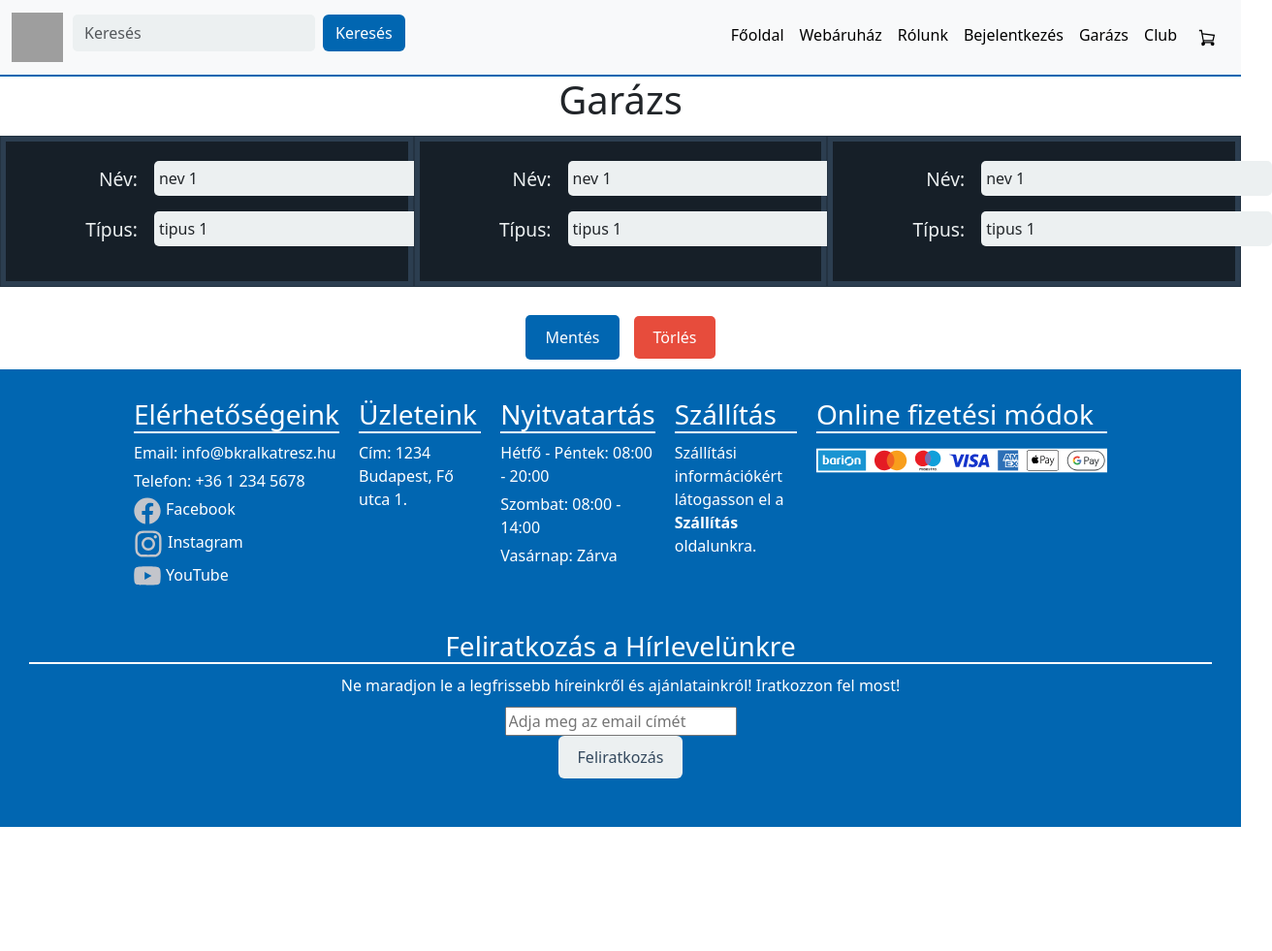
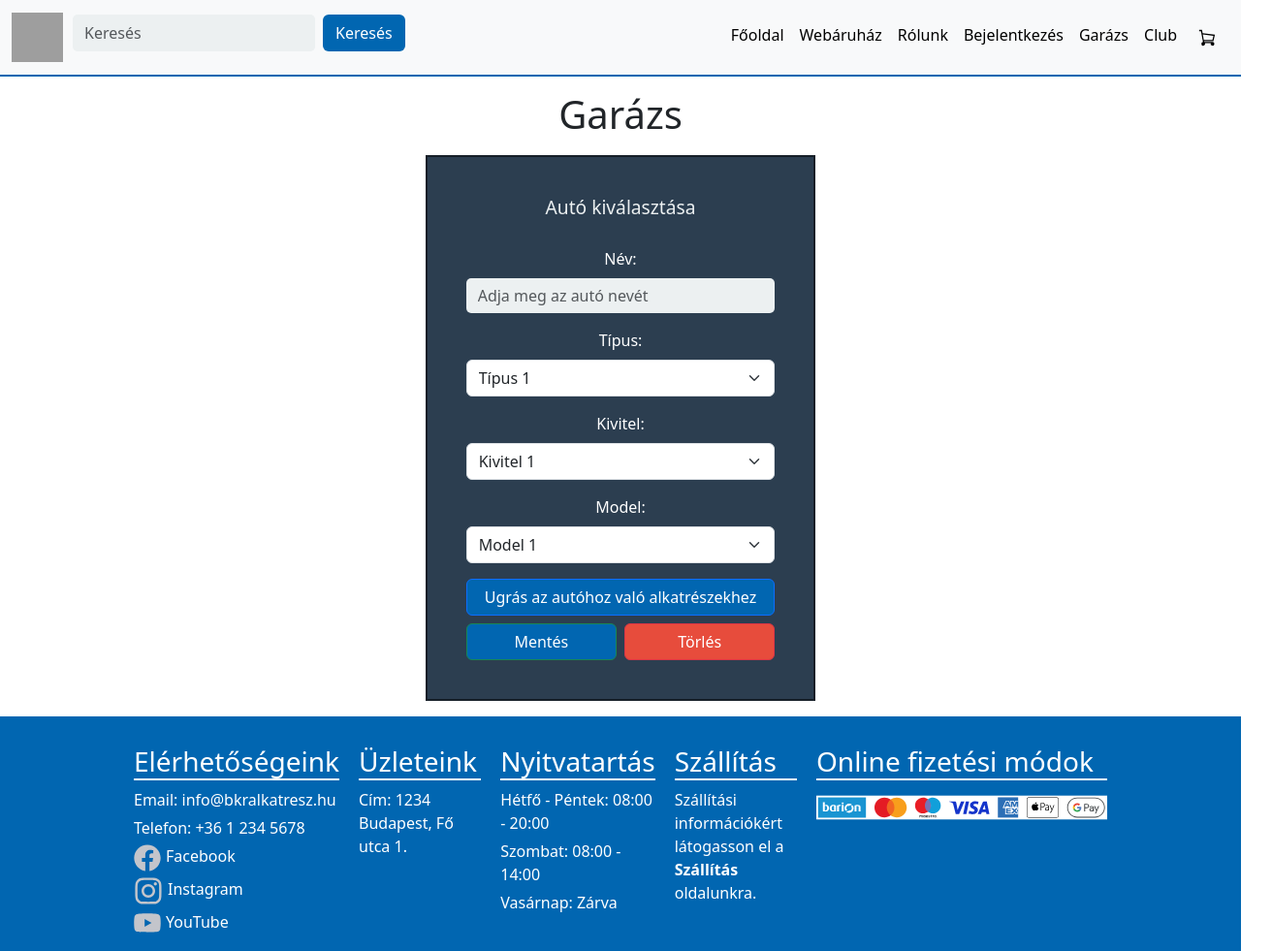
Before and after one commit to benedekkrisztian/BKR-Alkatresz, a plain HTML site: page Kliens/garage.html in a window 1280 px wide. Shown: the top 981 px of the page at 97% size, 1312 px wide, since content can reach past the window. Before the commit the page ends 853 px from the top, so only its background shows below. Drawn offline with nearby package versions, Linux system fonts and the light colour scheme; grey boxes are pictures that could not be loaded.

Commit message:
Garázs + reszponzív 2

```diff
--- a/Kliens/garage.html
+++ b/Kliens/garage.html
@@ -3,11 +3,11 @@
 
 <head>
     <meta charset="UTF-8">
-    <meta nev="viewport" content="width=device-width, initial-scale=1.0">
+    <meta name="viewport" content="width=device-width, initial-scale=1.0">
     <link href="https://cdn.jsdelivr.net/npm/bootstrap@5.3.3/dist/css/bootstrap.min.css" rel="stylesheet"
         integrity="sha384-QWTKZyjpPEjISv5WaRU9OFeRpok6YctnYmDr5pNlyT2bRjXh0JMhjY6hW+ALEwIH" crossorigin="anonymous">
-    <link rel="stylesheet" href="style.css" tipus="text/css">
-    <link rel="icon" tipus="image/x-icon" href="images/logo.png">
+    <link rel="stylesheet" href="style.css" type="text/css">
+    <link rel="icon" type="image/x-icon" href="images/logo.png">
     <title>BKR Alkatrész</title>
 </head>
 
@@ -17,15 +17,15 @@
             <div class="container-fluid">
                 <a class="navbar-brand" href="homepage.html"><img src="images/logo.png" alt="Logó" width="53"
                         height="51"></a>
-                <button class="navbar-toggler" tipus="button" data-bs-toggle="collapse"
+                <button class="navbar-toggler" type="button" data-bs-toggle="collapse"
                     data-bs-target="#navbarSupportedContent" aria-controls="navbarSupportedContent"
                     aria-expanded="false" aria-label="Toggle navigation">
                     <span class="navbar-toggler-icon"></span>
                 </button>
                 <div class="collapse navbar-collapse" id="navbarSupportedContent">
                     <form class="d-flex" role="search">
-                        <input class="form-control me-2" tipus="search" placeholder="Keresés" aria-label="search">
-                        <button class="btn" tipus="submit">Keresés</button>
+                        <input class="form-control me-2" type="search" placeholder="Keresés" aria-label="search">
+                        <button class="btn" type="submit">Keresés</button>
                     </form>
                     <ul class="navbar-nav ms-auto mb-2 mb-lg-0">
                         <li class="nav-item">
@@ -57,111 +57,51 @@
         </nav>
     </header>
 
-    <main>
+    <main class="d-flex flex-column align-items-center">
         <h1 class="garage_h1">Garázs</h1>
-        <div class="container-fluid mt-0">
-            <div class="row">
-                <div class="col-md-4 p-0">
-                    <div class="card card-background text-white mb-1" id="garage_card1">
-                        <div class="card-content">
+        <div class="row justify-content-center w-100">
+            <div class="col-md-4">
+                <div class="card text-white mb-3 w-100" id="garage_card">
+                    <div class="card-body">
+                        <h4 class="card-title text-center">Autó kiválasztása</h4>
                         <form>
-                                <div class="form-group row">
-                                    <label for="nev1" class="col-sm-4 col-form-label">
-                                        <h4>Név:</h4>
-                                    </label>
-                                    <div class="col-sm-8">
-                                        <select class="form-control" id="nev1" nev="nev1">
-                                            <option value="nev1">nev 1</option>
-                                            <option value="nev2">nev 2</option>
-                                            <option value="nev3">nev 3</option>
+                            <div class="mb-3">
+                                <label for="name1" class="form-label">Név:</label>
+                                <input type="text" class="form-control" id="name1" placeholder="Adja meg az autó nevét">
+                            </div>
+                            <div class="mb-3">
+                                <label for="type1" class="form-label">Típus:</label>
+                                <select class="form-select" id="type">
+                                    <option>Típus 1</option>
+                                    <option>Típus 2</option>
+                                    <option>Típus 3</option>
                                 </select>
                             </div>
-                                </div>
-                                <div class="form-group row">
-                                    <label for="tipus1" class="col-sm-4 col-form-label">
-                                        <h4>Típus:</h4>
-                                    </label>
-                                    <div class="col-sm-8">
-                                        <select class="form-control" id="tipus1" nev="tipus1">
-                                            <option value="tipus1">tipus 1</option>
-                                            <option value="tipus2">tipus 2</option>
-                                            <option value="tipus3">tipus 3</option>
+                            <div class="mb-3">
+                                <label for="bodytype" class="form-label">Kivitel:</label>
+                                <select class="form-select" id="bodytype">
+                                    <option>Kivitel 1</option>
+                                    <option>Kivitel 2</option>
+                                    <option>Kivitel 3</option>
                                 </select>
                             </div>
+                            <div class="mb-3">
+                                <label for="model" class="form-label">Model:</label>
+                                <select class="form-select" id="model">
+                                    <option>Model 1</option>
+                                    <option>Model 2</option>
+                                    <option>Model 3</option>
+                                </select>
+                            </div>
+                            <a href="" class="btn btn-primary w-100 mb-2">Ugrás az autóhoz való alkatrészekhez</a>
+                            <div class="d-flex gap-2">
+                                <button type="submit" class="btn btn-success w-50">Mentés</button>
+                                <button type="reset" class="btn btn-danger w-50">Törlés</button>
                             </div>
                         </form>
                     </div>
                 </div>
             </div>
-                <div class="col-md-4 p-0">
-                    <div class="card card-background text-white mb-1" id="garage_card2">
-                        <div class="card-content">
-                            <form>
-                                <div class="form-group row">
-                                    <label for="nev2" class="col-sm-4 col-form-label">
-                                        <h4>Név:</h4>
-                                    </label>
-                                    <div class="col-sm-8">
-                                        <select class="form-control" id="nev2" nev="nev2">
-                                            <option value="nev1">nev 1</option>
-                                            <option value="nev2">nev 2</option>
-                                            <option value="nev3">nev 3</option>
-                                        </select>
-                                    </div>
-                                </div>
-                                <div class="form-group row">
-                                    <label for="tipus2" class="col-sm-4 col-form-label">
-                                        <h4>Típus:</h4>
-                                    </label>
-                                    <div class="col-sm-8">
-                                        <select class="form-control" id="tipus2" nev="tipus2">
-                                            <option value="tipus1">tipus 1</option>
-                                            <option value="tipus2">tipus 2</option>
-                                            <option value="tipus3">tipus 3</option>
-                                        </select>
-                                    </div>
-                                </div>
-                            </form>
-                        </div>
-                    </div>
-                </div>
-                <div class="col-md-4 p-0">
-                    <div class="card card-background text-white mb-1" id="garage_card3">
-                        <div class="card-content">
-                            <form>
-                                <div class="form-group row">
-                                    <label for="nev3" class="col-sm-4 col-form-label">
-                                        <h4>Név:</h4>
-                                    </label>
-                                    <div class="col-sm-8">
-                                        <select class="form-control" id="nev3" nev="nev3">
-                                            <option value="nev1">nev 1</option>
-                                            <option value="nev2">nev 2</option>
-                                            <option value="nev3">nev 3</option>
-                                        </select>
-                                    </div>
-                                </div>
-                                <div class="form-group row">
-                                    <label for="tipus3" class="col-sm-4 col-form-label">
-                                        <h4>Típus:</h4>
-                                    </label>
-                                    <div class="col-sm-8">
-                                        <select class="form-control" id="tipus3" nev="tipus3">
-                                            <option value="tipus1">tipus 1</option>
-                                            <option value="tipus2">tipus 2</option>
-                                            <option value="tipus3">tipus 3</option>
-                                        </select>
-                                    </div>
-                                </div>
-                            </form>
-                        </div>
-                    </div>
-                </div>
-            </div>
-        </div>
-        <div class="garage_button col-sm-12">
-            <button type="submit" class="btn">Mentés</button>
-            <button type="clear" class="btn btn-danger">Törlés</button>
         </div>
     </main>
 
@@ -203,8 +143,8 @@
             <h3>Feliratkozás a Hírlevelünkre</h3>
             <p>Ne maradjon le a legfrissebb híreinkről és ajánlatainkról! Iratkozzon fel most!</p>
             <form action="/subscribe" method="post" class="newsletter-form">
-                <input tipus="email" nev="email" placeholder="Adja meg az email címét" required>
-                <button tipus="submit" class="btn btn-light">Feliratkozás</button>
+                <input type="email" name="email" placeholder="Adja meg az email címét" required>
+                <button type="submit" class="btn btn-light">Feliratkozás</button>
             </form>
         </div>
     </footer>
--- a/Kliens/registration_javascript.js
+++ b/Kliens/registration_javascript.js
@@ -30,6 +30,6 @@ function save(event) {
     if (clubMember) {
         window.location.href = "club.html";
     } else {
-        window.location.href = "fooldal.html";
+        window.location.href = "homepage.html";
     }
 }
--- a/Kliens/style.css
+++ b/Kliens/style.css
@@ -94,6 +94,7 @@ main {
     .card img {
         width: 100%;
         height: auto;
+
     }
 
     .table th,
@@ -184,7 +185,31 @@ main {
     }
 
     .card {
-        margin-bottom: 20px;
+        margin-bottom: 1px;
+    }
+
+    main.container {
+        width: 95%;
+        padding: 10px;
+    }
+
+    .search-container {
+        flex-direction: column;
+        gap: 10px;
+    }
+
+    #search2 {
+        float: none;
+    }
+
+    .right-search,
+    .left-search {
+        text-align: center;
+    }
+
+    .right-search label,
+    .left-search label {
+        text-align: center;
     }
 }
 
@@ -362,21 +387,25 @@ main {
     padding-bottom: 5px;
 }
 
+.webshop_h1,
 .garage_h1,
 .delivery_h1,
 .club_h1,
 .aboutus_h1,
 .newest_h1,
 .login_h1,
-.registration_h1 {
+.registration_h1,
+.cart_h1 {
     text-align: center;
-    padding-bottom: 5px;
+    padding-bottom: 10px;
+    padding-top: 15px;
 }
 
 .club_h4,
 .aboutus_h4,
 .club_p,
-.aboutus_p {
+.aboutus_p,
+.delivery_p {
     padding-left: 12px;
 }
 
@@ -384,6 +413,7 @@ main {
     object-fit: cover;
     width: 100%;
     height: 200px;
+    border-radius: 0px;
 }
 
 #aboutus_cards {
@@ -690,17 +720,37 @@ main {
     background-color: #c0392b;
 }
 
-#garage_card1,
-#garage_card2,
-#garage_card3 {
+#garage_card {
     background-color: #2c3e50;
     color: #ffffff;
-    padding: 5px;
-    border-radius: 0px;
+    margin-bottom: 20px;
     margin-right: auto;
     margin-left: auto;
     text-align: center;
+    width: 100%;
+    max-width: 600px;
+    border-radius: 0px;
+    padding: 20px;
+    border: rgba(0, 0, 0, 0.5) 2px solid;
+}
+
+#garage_card .card-body {
+    padding: 20px;
+}
+
+#garage_card .form-control,
+#garage_card .form-select,
+#garage_card .btn {
+    width: 100%;
+}
+
+#garage_card .d-flex {
     justify-content: center;
+}
+
+#garage_card .btn-success,
+#garage_card .btn-danger {
+    width: 50%;
 }
 
 .container.mt-5 {
@@ -744,32 +794,6 @@ main {
 .left-search input {
     text-align: left;
     width: 100%;
-}
-
-@media (max-width: 768px) {
-    main.container {
-        width: 95%;
-        padding: 10px;
-    }
-
-    .search-container {
-        flex-direction: column;
-        gap: 10px;
-    }
-
-    #search2 {
-        float: none;
-    }
-
-    .right-search,
-    .left-search {
-        text-align: center;
-    }
-
-    .right-search label,
-    .left-search label {
-        text-align: center;
-    }
 }
 
 .cart-header {
@@ -830,3 +854,7 @@ main {
     background-color: #e74c3c;
     color: #ffffff;
 }
+
+.card {
+    border-radius: 0;
+}
```
Also changed, not shown: Kliens/aboutus.html (+1 -1 lines), Kliens/cart.html (+14 -7 lines), Kliens/delivery.html (+1 -1 lines), Kliens/webshop.html (+2 -2 lines). Lines whose indentation alone changed are shown as unchanged.
